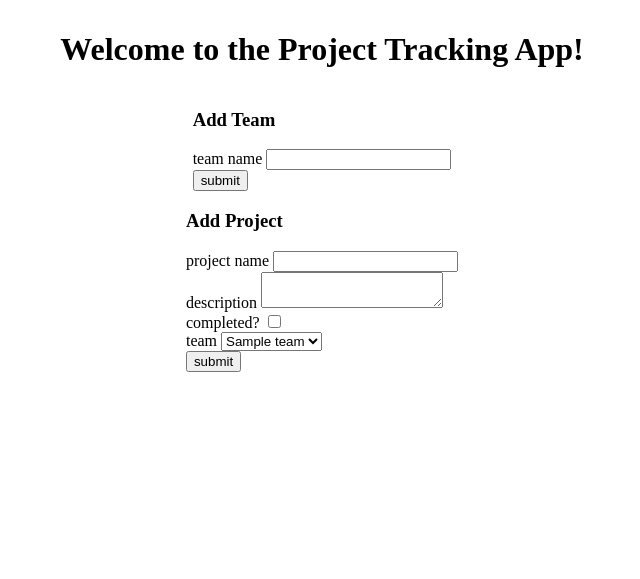
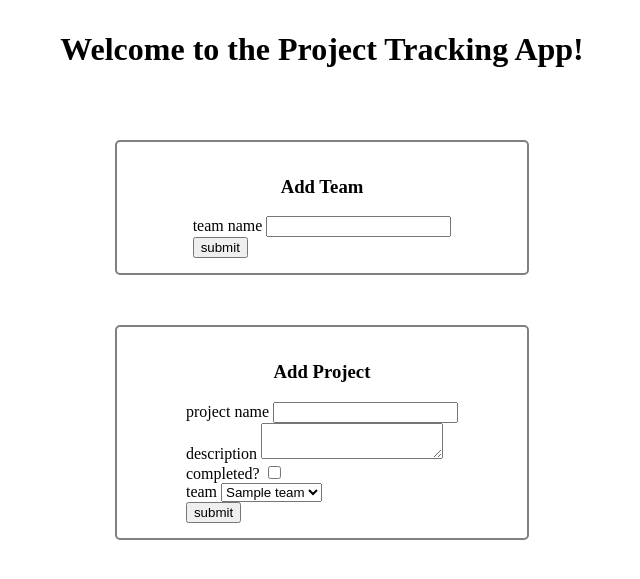
Before and after one commit to Taylor-Rem/py-proj-4, a Flask app: page / in a window 1280 px wide. Shown: the part 28-607 px from the top of the page, without its empty margins (318-958 px from the left). Run offline with Flask 2, Linux system fonts and the light colour scheme; tables that the repository leaves empty hold one stand-in row (values such as "Sample post").

Commit message:
finished

```diff
--- a/static/base.css
+++ b/static/base.css
@@ -6,8 +6,21 @@ header {
   align-items: center;
   margin-top: 10px;
 }
+
 .nav-links {
   display: flex;
   width: 30%;
   justify-content: space-around;
 }
+
+.form-container {
+  width: 30%;
+  display: flex;
+  flex-direction: column;
+  justify-content: flex-start;
+  align-items: center;
+  margin-top: 50px;
+  border: solid grey 2px;
+  border-radius: 5px;
+  padding: 15px;
+}
```
Also changed, not shown: model.py (+11 -0 lines).
